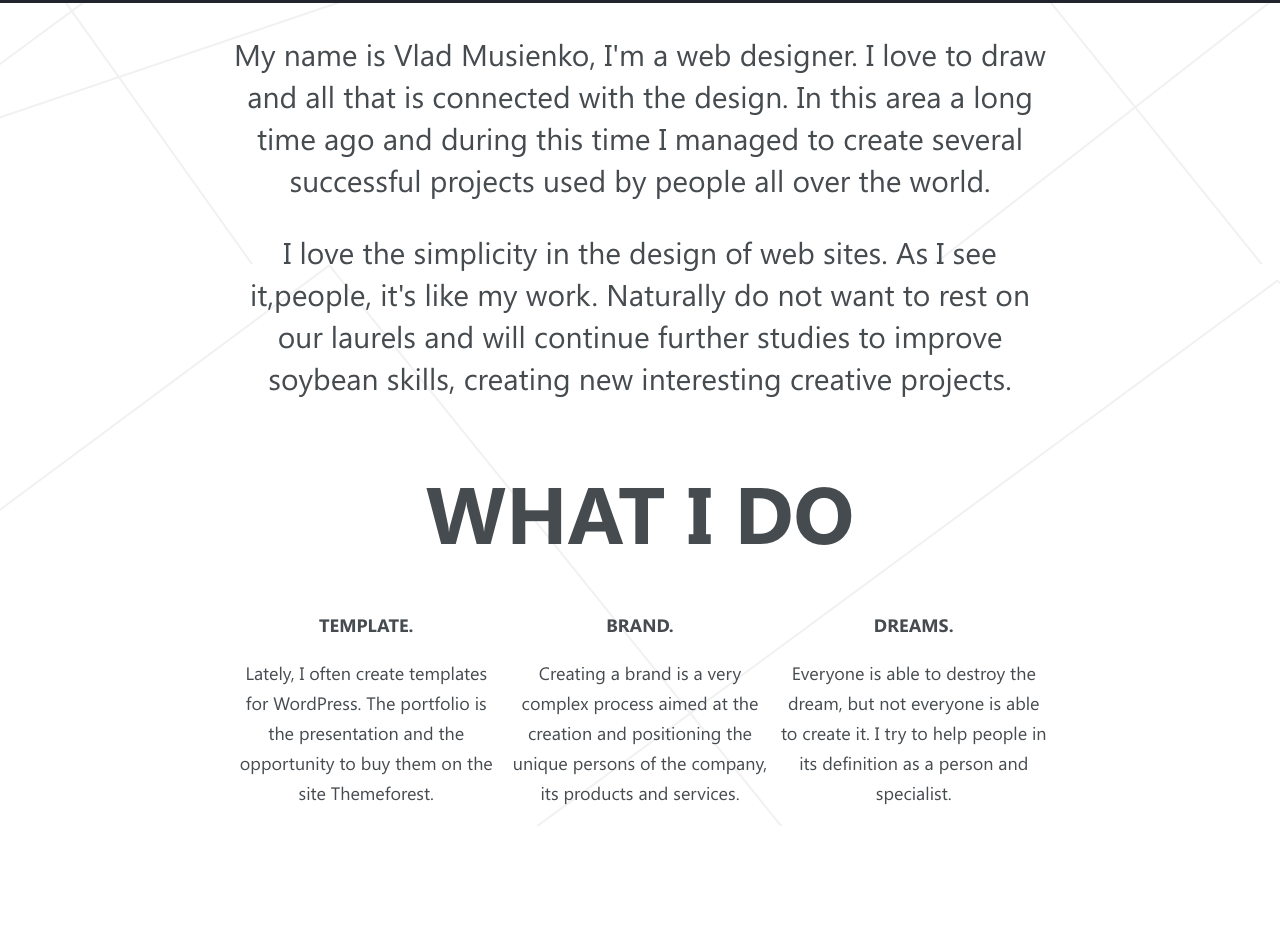
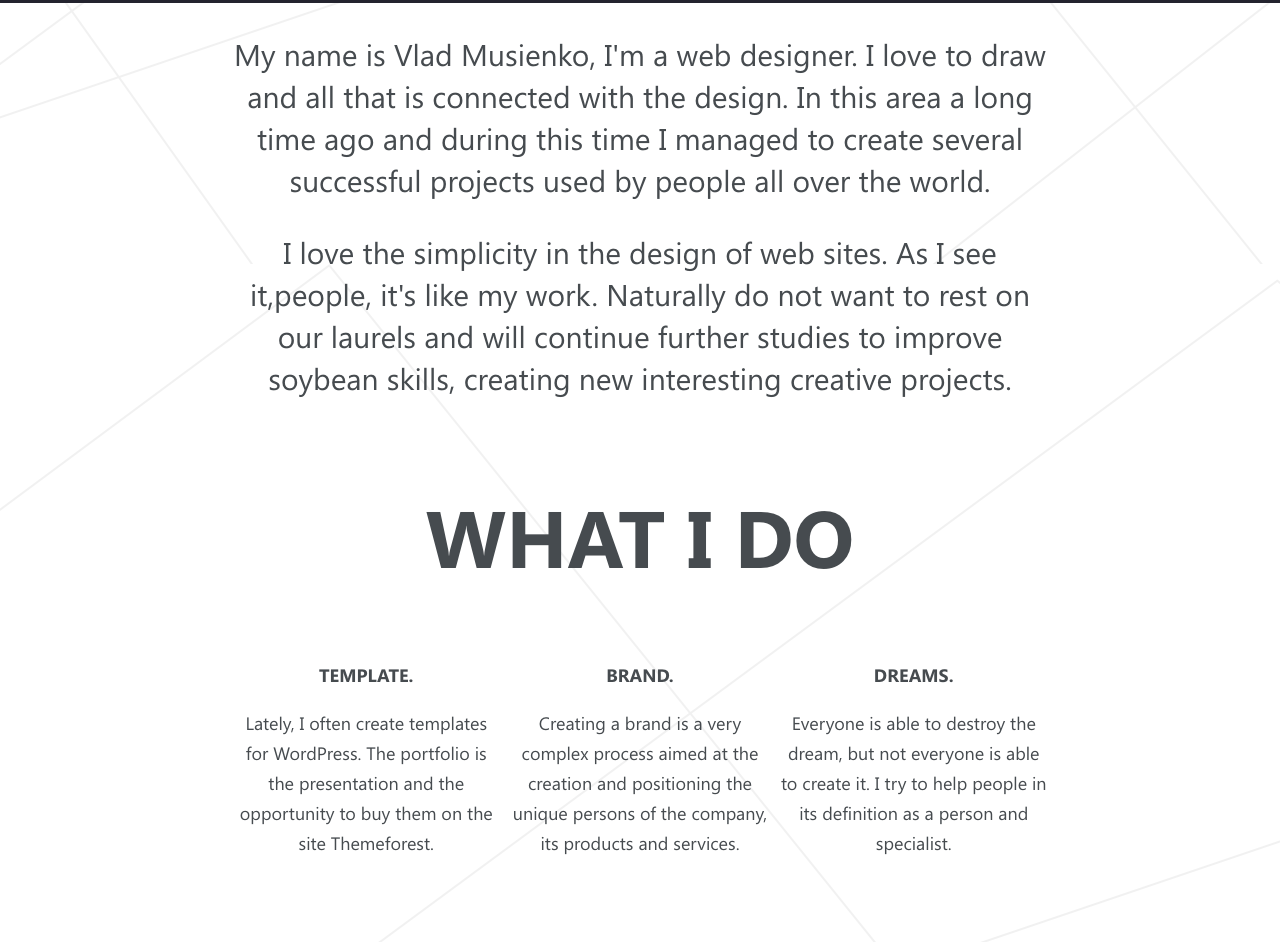
Before and after one commit to 123Irina/homework, a plain HTML site: page I love design/index.html in a window 1280 px wide. Shown: the part 894-1836 px from the top of the page. Before the commit the page ends 1720 px from the top, so only its background shows below. Drawn offline with Linux system fonts and the light colour scheme.

Commit message:
love design

```diff
--- a/I love design/css/style.css
+++ b/I love design/css/style.css
@@ -73,9 +73,11 @@ h2 {
     font-family: "Segoe UI Bold", sans-serif;
     color:  #464b4f;
     font-size: 80px;
+    line-height: 80px;
     font-weight: 700;
     text-align: center;
     text-transform: uppercase;
+    margin-top: 0;
 }
 h3 {
     font-family: "Segoe UI Bold", sans-serif;
@@ -96,9 +98,8 @@ main {
 
 }
 .all_footer {
-    /*display: inline-block;*/
     width: 70%;
-    margin: 0 auto;
+    margin: 66px auto;
 }
 div.footer {
    display: inline-block;
--- a/I love design/index.html
+++ b/I love design/index.html
@@ -6,8 +6,8 @@
     <meta name="viewport" content="width=device-width, initial-scale=1">
     <meta http-equiv="X-UA-Compatible" content="IE=edge">
     <link rel="icon" href="favicon.png"/>
+    <link rel="stylesheet" href="css/normalize.css">
     <link rel="stylesheet" href="css/style.css">
-    <link rel="stylesheet" href="css/normalize.css">
 </head>
 <body>
 <header>
```
